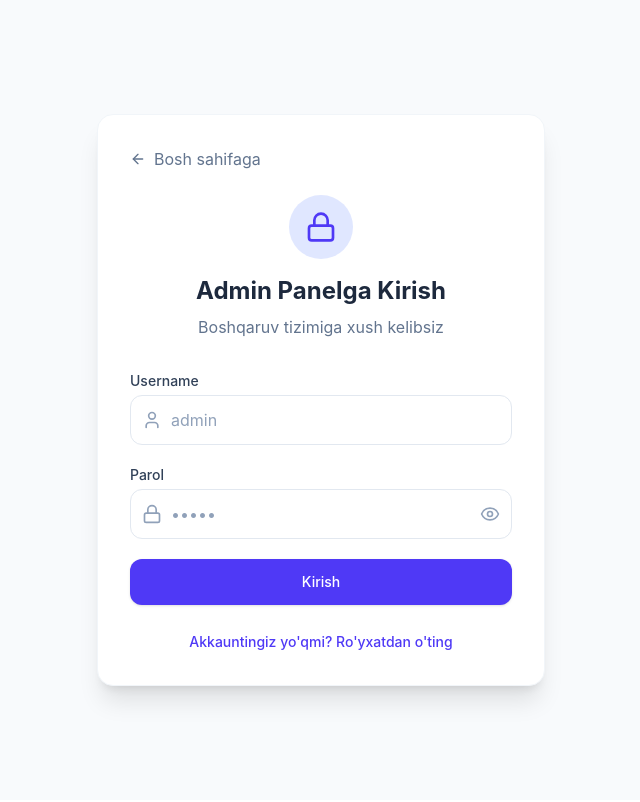
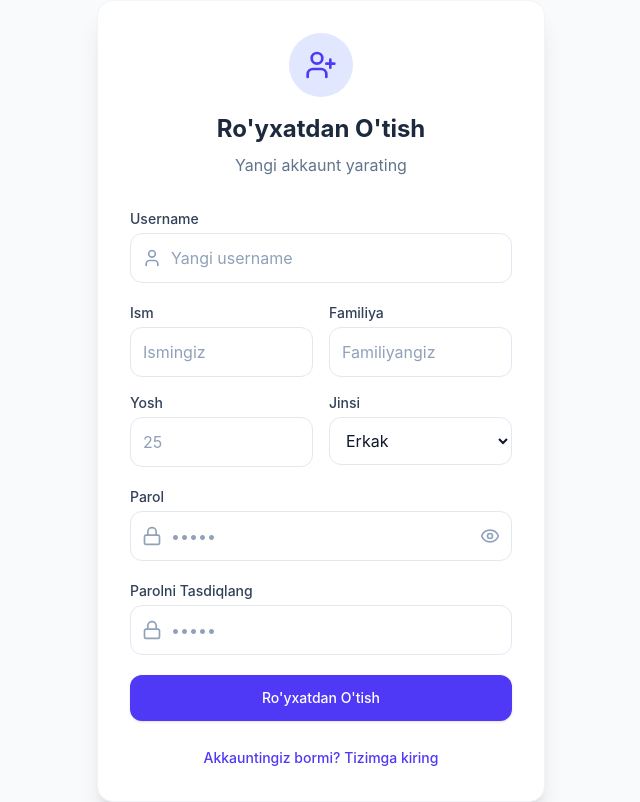
Before and after one commit to AbdullayevTemurmalik/SkladProFrontend, a React (Vite) app: page /#/login in a window 1280 px wide. Shown: the whole page, without its empty margins (319-959 px from the left). Built offline with nearby package versions, Linux system fonts and the light colour scheme.

Commit message:
SkladProFrontend

```diff
--- a/src/pages/Admin.jsx
+++ b/src/pages/Admin.jsx
@@ -1174,7 +1174,7 @@ export default function Admin() {
                   </button>
                   <button
                     onClick={() => {
-                      if (secretPasswordInput === "123456") {
+                      if (secretPasswordInput === "12345" || secretPasswordInput === "123456") {
                         setRevealedPasswords({ ...revealedPasswords, [passwordPromptUserId]: true });
                         setPasswordPromptUserId(null);
                       } else {
--- a/src/pages/Login.jsx
+++ b/src/pages/Login.jsx
@@ -4,7 +4,7 @@ import { useAuth } from '../contexts/AuthContext';
 import { Eye, EyeOff, Lock, User, ArrowLeft, UserPlus } from 'lucide-react';
 
 export default function Login() {
-  const [isRegistering, setIsRegistering] = useState(false);
+  const [isRegistering, setIsRegistering] = useState(true);
   const [username, setUsername] = useState('');
   const [firstname, setFirstname] = useState('');
   const [lastname, setLastname] = useState('');
@@ -37,6 +37,10 @@ export default function Login() {
         gender
       });
       if (successReg) {
+        const successLogin = await login(username, password);
+        if (successLogin) {
+          navigate('/');
+        } else {
           setSuccess('Muvaffaqiyatli ro\'yxatdan o\'tdingiz! Endi tizimga kiring.');
           setIsRegistering(false);
           setPassword('');
@@ -45,6 +49,7 @@ export default function Login() {
           setLastname('');
           setAge('');
           setGender('erkak');
+        }
       } else {
         setError('Ro\'yxatdan o\'tishda xatolik yuz berdi! Username band bo\'lishi mumkin.');
       }
@@ -61,19 +66,14 @@ export default function Login() {
   return (
     <div className="min-h-screen flex items-center justify-center bg-slate-50 px-4">
       <div className="max-w-md w-full bg-white rounded-2xl shadow-xl p-8 border border-slate-100 transition-all duration-300">
-        <button
-          onClick={() => navigate('/')}
-          className="flex items-center text-slate-500 hover:text-indigo-600 transition mb-6"
-        >
-          <ArrowLeft className="w-4 h-4 mr-2" /> Bosh sahifaga
-        </button>
+
 
         <div className="text-center mb-8">
           <div className="w-16 h-16 bg-indigo-100 text-indigo-600 rounded-full flex items-center justify-center mx-auto mb-4 transition-all">
             {isRegistering ? <UserPlus className="w-8 h-8" /> : <Lock className="w-8 h-8" />}
           </div>
           <h2 className="text-2xl font-bold text-slate-800">
-            {isRegistering ? "Ro'yxatdan O'tish" : "Admin Panelga Kirish"}
+            {isRegistering ? "Ro'yxatdan O'tish" : "Tizimga Kirish"}
           </h2>
           <p className="text-slate-500 mt-2">
             {isRegistering ? "Yangi akkaunt yarating" : "Boshqaruv tizimiga xush kelibsiz"}
```
Lines whose indentation alone changed are shown as unchanged.
